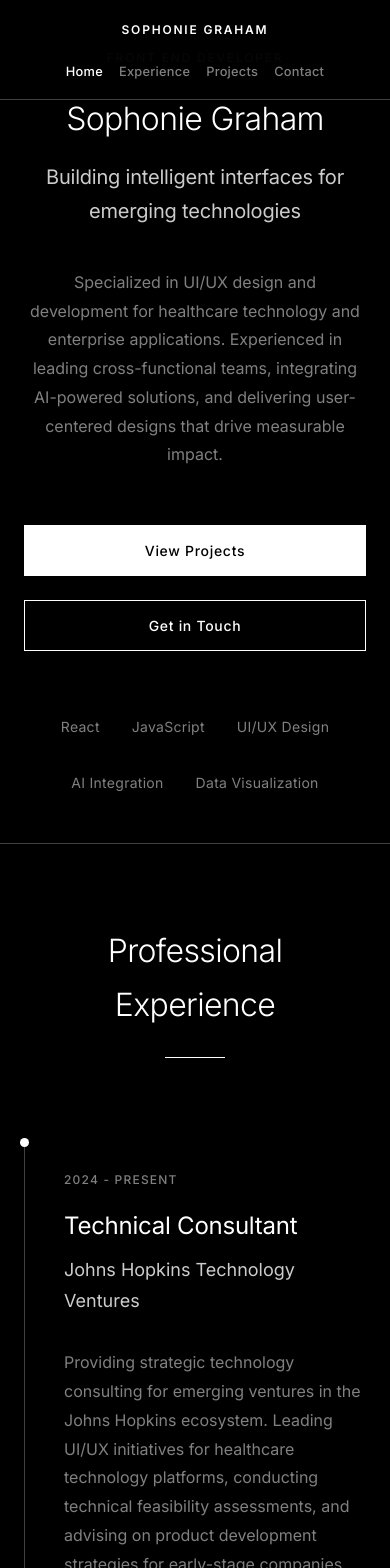
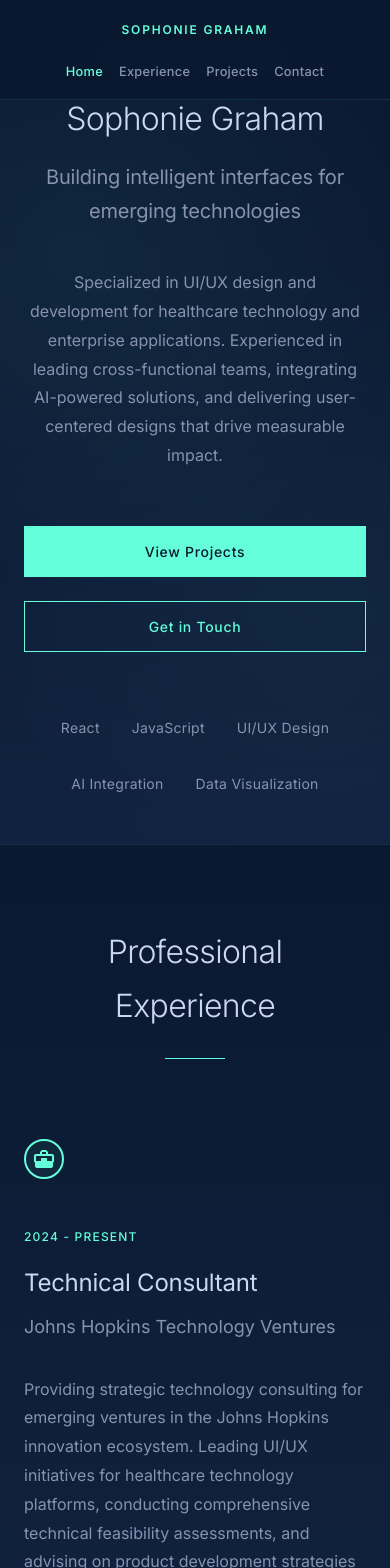
Before and after one commit to sophoniegraham/portfolio-website, a React (Create React App) app: page / in a window 390 px wide. Shown: the top 1568 px of the page. Built offline with nearby package versions, Linux system fonts and the light colour scheme.

Commit message:
Executive polish: Deep Navy gradient, updated contact (sgraha04@gmail.com, USA), SVG icons, JHTV lead position, zero emojis

```diff
--- a/src/App.css
+++ b/src/App.css
@@ -1,4 +1,4 @@
-/* ===== EXECUTIVE MINIMALIST DESIGN ===== */
+/* ===== EXECUTIVE MINIMALIST DESIGN - DEEP NAVY EDITION ===== */
 * {
   margin: 0;
   padding: 0;
@@ -6,14 +6,14 @@
 }
 
 :root {
-  --black: #000000;
+  --navy-deep: #0A192F;
+  --navy-slate: #112240;
+  --navy-light: #1A2F4A;
   --white: #FFFFFF;
-  --gray-dark: #1A1A1A;
-  --gray-medium: #404040;
-  --gray-light: #808080;
-  --gray-subtle: #CCCCCC;
-  --accent: #2563EB;
-  --accent-hover: #1E40AF;
+  --gray-light: #8892B0;
+  --gray-subtle: #CCD6F6;
+  --cyan: #64FFDA;
+  --cyan-glow: rgba(100, 255, 218, 0.1);
 }
 
 html {
@@ -22,8 +22,9 @@ html {
 
 body {
   font-family: 'Inter', -apple-system, BlinkMacSystemFont, 'Segoe UI', sans-serif;
-  background: var(--black);
-  color: var(--white);
+  background: linear-gradient(to bottom, var(--navy-deep), var(--navy-slate));
+  background-attachment: fixed;
+  color: var(--gray-subtle);
   line-height: 1.7;
   -webkit-font-smoothing: antialiased;
   -moz-osx-font-smoothing: grayscale;
@@ -41,14 +42,15 @@ body {
   left: 0;
   right: 0;
   z-index: 1000;
-  background: rgba(0, 0, 0, 0.95);
-  border-bottom: 1px solid var(--gray-medium);
+  background: rgba(10, 25, 47, 0.95);
+  backdrop-filter: blur(10px);
+  border-bottom: 1px solid rgba(100, 255, 218, 0.1);
   transition: all 0.3s ease;
 }
 
 .navbar.scrolled {
-  background: var(--black);
-  box-shadow: 0 1px 0 0 var(--gray-medium);
+  background: rgba(10, 25, 47, 0.98);
+  box-shadow: 0 2px 20px rgba(0, 0, 0, 0.3);
 }
 
 .nav-content {
@@ -64,7 +66,7 @@ body {
   font-size: 0.875rem;
   font-weight: 600;
   letter-spacing: 0.15em;
-  color: var(--white);
+  color: var(--cyan);
 }
 
 .nav-links {
@@ -88,7 +90,7 @@ body {
 
 .nav-links button:hover,
 .nav-links button.active {
-  color: var(--white);
+  color: var(--cyan);
 }
 
 /* ===== HERO SECTION ===== */
@@ -98,12 +100,27 @@ body {
   align-items: center;
   justify-content: center;
   padding: 0 3rem;
-  border-bottom: 1px solid var(--gray-medium);
+  position: relative;
+  overflow: hidden;
+}
+
+.hero-background {
+  position: absolute;
+  top: 0;
+  left: 0;
+  right: 0;
+  bottom: 0;
+  background-image:
+    radial-gradient(circle at 20% 30%, rgba(100, 255, 218, 0.05) 0%, transparent 50%),
+    radial-gradient(circle at 80% 70%, rgba(100, 255, 218, 0.03) 0%, transparent 50%);
+  z-index: 0;
 }
 
 .hero-content {
   max-width: 900px;
   text-align: center;
+  position: relative;
+  z-index: 1;
 }
 
 .hero-label {
@@ -111,7 +128,7 @@ body {
   font-weight: 500;
   letter-spacing: 0.15em;
   text-transform: uppercase;
-  color: var(--gray-light);
+  color: var(--cyan);
   margin-bottom: 2rem;
 }
 
@@ -121,12 +138,12 @@ body {
   line-height: 1.1;
   margin-bottom: 1.5rem;
   letter-spacing: -0.02em;
-  color: var(--white);
+  color: var(--gray-subtle);
 }
 
 .hero-subtitle {
   font-size: 1.5rem;
-  color: var(--gray-subtle);
+  color: var(--gray-light);
   font-weight: 400;
   margin-bottom: 2.5rem;
   letter-spacing: -0.01em;
@@ -154,28 +171,29 @@ body {
   font-family: inherit;
   cursor: pointer;
   transition: all 0.3s ease;
-  border: 1px solid var(--white);
+  border: 1px solid var(--cyan);
   letter-spacing: 0.05em;
 }
 
 .btn-primary {
-  background: var(--white);
-  color: var(--black);
+  background: var(--cyan);
+  color: var(--navy-deep);
 }
 
 .btn-primary:hover {
-  background: var(--gray-subtle);
-  border-color: var(--gray-subtle);
+  background: transparent;
+  color: var(--cyan);
+  box-shadow: 0 0 20px var(--cyan-glow);
 }
 
 .btn-secondary {
   background: transparent;
-  color: var(--white);
+  color: var(--cyan);
 }
 
 .btn-secondary:hover {
-  background: var(--white);
-  color: var(--black);
+  background: var(--cyan);
+  color: var(--navy-deep);
 }
 
 .hero-tech {
@@ -204,7 +222,7 @@ body {
 .projects-section,
 .contact-section {
   padding: 8rem 0;
-  border-bottom: 1px solid var(--gray-medium);
+  border-top: 1px solid rgba(100, 255, 218, 0.1);
 }
 
 .section-header {
@@ -217,12 +235,13 @@ body {
   font-weight: 300;
   margin-bottom: 1.5rem;
   letter-spacing: -0.02em;
+  color: var(--gray-subtle);
 }
 
 .section-line {
   width: 60px;
   height: 1px;
-  background: var(--white);
+  background: var(--cyan);
   margin: 0 auto;
 }
 
@@ -233,34 +252,35 @@ body {
   margin: 0 auto;
 }
 
-.timeline::before {
-  content: '';
-  position: absolute;
-  left: 0;
-  top: 0;
-  bottom: 0;
-  width: 1px;
-  background: var(--gray-medium);
-}
-
 .timeline-item {
   position: relative;
   margin-bottom: 5rem;
-  padding-left: 4rem;
+  display: flex;
+  gap: 3rem;
+  align-items: flex-start;
 }
 
-.timeline-marker {
-  position: absolute;
-  left: -4px;
-  top: 0;
-  width: 9px;
-  height: 9px;
-  background: var(--white);
+.timeline-icon {
+  width: 48px;
+  height: 48px;
+  flex-shrink: 0;
+  display: flex;
+  align-items: center;
+  justify-content: center;
+  border: 2px solid var(--cyan);
   border-radius: 50%;
+  color: var(--cyan);
+  background: rgba(100, 255, 218, 0.05);
+}
+
+.timeline-icon svg {
+  width: 24px;
+  height: 24px;
 }
 
 .timeline-content {
-  padding: 2rem 0;
+  flex: 1;
+  padding: 1.5rem 0;
 }
 
 .timeline-period {
@@ -268,21 +288,21 @@ body {
   font-weight: 500;
   letter-spacing: 0.1em;
   text-transform: uppercase;
-  color: var(--gray-light);
+  color: var(--cyan);
   margin-bottom: 1rem;
 }
 
 .timeline-role {
   font-size: 1.75rem;
   font-weight: 400;
-  color: var(--white);
+  color: var(--gray-subtle);
   margin-bottom: 0.5rem;
   letter-spacing: -0.01em;
 }
 
 .timeline-company {
   font-size: 1.125rem;
-  color: var(--gray-subtle);
+  color: var(--gray-light);
   font-weight: 400;
   margin-bottom: 2rem;
 }
@@ -303,9 +323,9 @@ body {
 .skill-tag {
   padding: 0.5rem 1.25rem;
   background: transparent;
-  border: 1px solid var(--gray-medium);
+  border: 1px solid rgba(100, 255, 218, 0.2);
   font-size: 0.8rem;
-  color: var(--gray-subtle);
+  color: var(--cyan);
   font-weight: 400;
   letter-spacing: 0.02em;
 }
@@ -318,14 +338,37 @@ body {
 }
 
 .project-card {
-  background: transparent;
-  border: 1px solid var(--gray-medium);
-  padding: 3rem;
+  background: var(--navy-light);
+  border: 1px solid rgba(100, 255, 218, 0.1);
   transition: all 0.3s ease;
+  overflow: hidden;
 }
 
 .project-card:hover {
-  border-color: var(--white);
+  border-color: var(--cyan);
+  box-shadow: 0 4px 30px rgba(100, 255, 218, 0.1);
+}
+
+.project-image {
+  width: 100%;
+  height: 250px;
+  background-size: cover;
+  background-position: center;
+  position: relative;
+}
+
+.project-image::after {
+  content: '';
+  position: absolute;
+  top: 0;
+  left: 0;
+  right: 0;
+  bottom: 0;
+  background: linear-gradient(to bottom, transparent, rgba(10, 25, 47, 0.8));
+}
+
+.project-content {
+  padding: 2.5rem;
 }
 
 .project-category {
@@ -333,14 +376,14 @@ body {
   font-weight: 500;
   letter-spacing: 0.1em;
   text-transform: uppercase;
-  color: var(--gray-light);
+  color: var(--cyan);
   margin-bottom: 1.5rem;
 }
 
 .project-title {
   font-size: 1.75rem;
   font-weight: 400;
-  color: var(--white);
+  color: var(--gray-subtle);
   margin-bottom: 1.5rem;
   letter-spacing: -0.01em;
 }
@@ -362,9 +405,9 @@ body {
 .tech-tag {
   padding: 0.375rem 1rem;
   background: transparent;
-  border: 1px solid var(--gray-medium);
+  border: 1px solid rgba(100, 255, 218, 0.2);
   font-size: 0.75rem;
-  color: var(--gray-subtle);
+  color: var(--cyan);
   font-weight: 400;
   letter-spacing: 0.02em;
 }
@@ -384,27 +427,27 @@ body {
   font-weight: 500;
   transition: all 0.3s ease;
   letter-spacing: 0.02em;
-  border: 1px solid var(--white);
+  border: 1px solid var(--cyan);
 }
 
 .btn-project {
-  background: var(--white);
-  color: var(--black);
+  background: var(--cyan);
+  color: var(--navy-deep);
 }
 
 .btn-project:hover {
-  background: var(--gray-subtle);
-  border-color: var(--gray-subtle);
+  background: transparent;
+  color: var(--cyan);
 }
 
 .btn-project-outline {
   background: transparent;
-  color: var(--white);
+  color: var(--cyan);
 }
 
 .btn-project-outline:hover {
-  background: var(--white);
-  color: var(--black);
+  background: var(--cyan);
+  color: var(--navy-deep);
 }
 
 /* ===== CONTACT SECTION ===== */
@@ -431,7 +474,7 @@ body {
 
 .contact-card {
   background: transparent;
-  border: 1px solid var(--gray-medium);
+  border: 1px solid rgba(100, 255, 218, 0.2);
   padding: 3rem 2rem;
   text-decoration: none;
   transition: all 0.3s ease;
@@ -439,7 +482,8 @@ body {
 }
 
 .contact-card:hover {
-  border-color: var(--white);
+  border-color: var(--cyan);
+  background: rgba(100, 255, 218, 0.05);
 }
 
 .contact-card h3 {
@@ -447,20 +491,20 @@ body {
   font-weight: 500;
   letter-spacing: 0.1em;
   text-transform: uppercase;
-  color: var(--gray-light);
+  color: var(--cyan);
   margin-bottom: 1rem;
 }
 
 .contact-card p {
-  color: var(--white);
+  color: var(--gray-subtle);
   font-size: 1rem;
   font-weight: 400;
 }
 
 /* ===== FOOTER ===== */
 .footer {
-  background: var(--black);
-  border-top: 1px solid var(--gray-medium);
+  background: var(--navy-deep);
+  border-top: 1px solid rgba(100, 255, 218, 0.1);
   padding: 3rem;
   text-align: center;
 }
@@ -474,7 +518,7 @@ body {
 
 .footer-location {
   margin-top: 0.5rem;
-  color: var(--gray-medium);
+  color: var(--cyan);
 }
 
 /* ===== RESPONSIVE DESIGN ===== */
@@ -544,19 +588,17 @@ body {
     font-size: 2rem;
   }
 
-  .timeline::before {
-    left: 0;
+  .timeline-item {
+    flex-direction: column;
+    gap: 1.5rem;
   }
 
-  .timeline-item {
-    padding-left: 2.5rem;
+  .timeline-icon {
+    width: 40px;
+    height: 40px;
   }
 
-  .timeline-marker {
-    left: -4px;
-  }
-
-  .project-card {
+  .project-content {
     padding: 2rem;
   }
 
@@ -598,7 +640,7 @@ body {
     font-size: 1.5rem;
   }
 
-  .project-card {
+  .project-content {
     padding: 1.5rem;
   }
 }
--- a/src/App.js
+++ b/src/App.js
@@ -24,27 +24,30 @@ function App() {
   const projects = [
     {
       title: 'FinancePulse Dashboard',
-      description: 'Enterprise-grade financial analytics platform featuring real-time transaction tracking, monthly spending trends visualization, and comprehensive asset management. Built with React and Chart.js, implementing localStorage persistence and strict data validation.',
+      description: 'Enterprise-grade financial analytics platform featuring real-time transaction tracking, monthly spending trends visualization with interactive charts, and comprehensive asset management. Implements localStorage persistence for seamless data continuity and strict validation protocols for transaction integrity.',
       tech: ['React', 'Chart.js', 'LocalStorage', 'Data Validation', 'Financial Analytics'],
       liveUrl: '#',
       githubUrl: '#',
-      category: 'Data Visualization'
+      category: 'Data Visualization',
+      image: 'https://images.unsplash.com/photo-1551288049-bebda4e38f71?w=800&h=500&fit=crop&q=80'
     },
     {
       title: 'Restaurant Orders Platform',
-      description: 'Full-featured e-commerce ordering system with shopping cart functionality, real-time tax calculations, and persistent cart state. Demonstrates advanced state management and transaction processing logic.',
+      description: 'Full-featured e-commerce ordering system with sophisticated shopping cart functionality, real-time tax calculations, and persistent cart state management. Demonstrates advanced state management patterns and transaction processing logic with professional UI design.',
       tech: ['JavaScript', 'CSS3', 'LocalStorage', 'E-commerce Logic'],
       liveUrl: 'https://sophie-restaurantorder.netlify.app',
       githubUrl: 'https://github.com/sophoniegraham/restaurant-orders',
-      category: 'E-commerce'
+      category: 'E-commerce',
+      image: 'https://images.unsplash.com/photo-1555939594-58d7cb561ad1?w=800&h=500&fit=crop&q=80'
     },
     {
       title: 'Task Management System',
-      description: 'Professional productivity application with category-based organization, advanced filtering capabilities, and data persistence. Features include real-time statistics, search functionality, and responsive design.',
+      description: 'Professional productivity application with category-based organization, advanced filtering capabilities, and robust data persistence. Features real-time statistics, intelligent search functionality, and responsive design optimized for cross-platform accessibility.',
       tech: ['React', 'LocalStorage', 'State Management', 'UI/UX Design'],
       liveUrl: 'https://sophie-todo-app.netlify.app',
       githubUrl: 'https://github.com/sophoniegraham/todo-app',
-      category: 'Productivity'
+      category: 'Productivity',
+      image: 'https://images.unsplash.com/photo-1484480974693-6ca0a78fb36b?w=800&h=500&fit=crop&q=80'
     }
   ];
 
@@ -53,31 +56,45 @@ function App() {
       role: 'Technical Consultant',
       company: 'Johns Hopkins Technology Ventures',
       period: '2024 - Present',
-      description: 'Providing strategic technology consulting for emerging ventures in the Johns Hopkins ecosystem. Leading UI/UX initiatives for healthcare technology platforms, conducting technical feasibility assessments, and advising on product development strategies for early-stage companies.',
-      skills: ['Tech Consulting', 'UI/UX Strategy', 'Healthcare Technology', 'Product Advisory', 'Emerging Technologies']
+      description: 'Providing strategic technology consulting for emerging ventures in the Johns Hopkins innovation ecosystem. Leading UI/UX initiatives for healthcare technology platforms, conducting comprehensive technical feasibility assessments, and advising on product development strategies for early-stage companies. Collaborating with venture capital partners and entrepreneurs to accelerate commercialization of breakthrough technologies.',
+      skills: ['Tech Consulting', 'UI/UX Strategy', 'Healthcare Technology', 'Product Advisory', 'Venture Development'],
+      icon: 'briefcase'
+    },
+    {
+      role: 'AI Integration Developer',
+      company: 'Maryland Business Innovation Association',
+      period: '2024',
+      description: 'Developed innovative AI-powered career mapping platform through MBIA strategic partnership. Integrated machine learning algorithms for personalized career recommendations, implemented advanced data visualization dashboards, and architected scalable frontend systems. Collaborated with data scientists and product strategists to deliver intelligent career guidance solutions serving diverse professional populations.',
+      skills: ['AI Integration', 'Data Visualization', 'React Development', 'API Integration', 'Machine Learning Applications'],
+      icon: 'brain'
     },
     {
       role: 'Lead Design Consultant',
       company: 'Johns Hopkins Medicine - Technology Innovation Center',
       period: '2023 - Present',
-      description: 'Leading cross-functional design initiatives for clinical technology solutions at one of the nation\'s premier healthcare institutions. Collaborating with medical professionals, engineers, and product teams to deliver user-centered designs that enhance patient care and clinical workflows. Spearheading UI/UX research and design system development.',
-      skills: ['Cross-functional Leadership', 'Clinical Tech Design', 'User Research', 'Design Systems', 'Stakeholder Management']
+      description: 'Leading cross-functional design initiatives for clinical technology solutions at premier healthcare institution. Collaborating with medical professionals, engineers, and product teams to deliver user-centered designs that enhance patient care and clinical workflows. Spearheading UI/UX research, design system development, and accessibility standards for mission-critical healthcare applications.',
+      skills: ['Cross-functional Leadership', 'Clinical Tech Design', 'User Research', 'Design Systems', 'Healthcare Innovation'],
+      icon: 'medical'
     },
     {
       role: 'UX Lead',
       company: 'LactiSure MVP',
       period: '2024',
-      description: 'Directed comprehensive UX strategy for maternal health technology platform. Led user research initiatives, designed intuitive mobile interfaces, and conducted iterative usability testing. Established design frameworks that increased user engagement and improved accessibility for underserved populations.',
-      skills: ['UX Strategy', 'Mobile Design', 'Usability Testing', 'Health Technology', 'Accessibility']
-    },
-    {
-      role: 'AI Integration Developer',
-      company: 'Maryland Business Innovation Association (MBIA)',
-      period: '2024',
-      description: 'Developed innovative AI-powered career mapping platform through MBIA partnership. Integrated machine learning algorithms for personalized career recommendations, implemented advanced data visualization dashboards, and architected scalable frontend systems. Collaborated with data scientists and product strategists to deliver intelligent career guidance solutions.',
-      skills: ['AI Integration', 'Data Visualization', 'React Development', 'API Integration', 'Machine Learning Applications']
+      description: 'Directed comprehensive UX strategy for maternal health technology platform. Led user research initiatives, designed intuitive mobile interfaces, and conducted iterative usability testing. Established design frameworks that increased user engagement and improved accessibility for underserved populations in maternal healthcare.',
+      skills: ['UX Strategy', 'Mobile Design', 'Usability Testing', 'Health Technology', 'Accessibility Design'],
+      icon: 'heart'
     }
   ];
+
+  const getIconPath = (iconType) => {
+    const icons = {
+      briefcase: 'M20 7h-4V5l-2-2h-4L8 5v2H4c-1.1 0-2 .9-2 2v5c0 .75.4 1.38 1 1.73V19c0 1.11.89 2 2 2h14c1.11 0 2-.89 2-2v-3.28c.59-.35 1-.99 1-1.72V9c0-1.1-.9-2-2-2zM10 5h4v2h-4V5zM4 9h16v5h-5v-3H9v3H4V9z',
+      brain: 'M12 2C6.48 2 2 6.48 2 12s4.48 10 10 10 10-4.48 10-10S17.52 2 12 2zm0 18c-4.41 0-8-3.59-8-8s3.59-8 8-8 8 3.59 8 8-3.59 8-8 8zm-1-13h2v6h-2zm0 8h2v2h-2z',
+      medical: 'M19 3H5c-1.1 0-1.99.9-1.99 2L3 19c0 1.1.9 2 2 2h14c1.1 0 2-.9 2-2V5c0-1.1-.9-2-2-2zm-1 11h-4v4h-4v-4H6v-4h4V6h4v4h4v4z',
+      heart: 'M12 21.35l-1.45-1.32C5.4 15.36 2 12.28 2 8.5 2 5.42 4.42 3 7.5 3c1.74 0 3.41.81 4.5 2.09C13.09 3.81 14.76 3 16.5 3 19.58 3 22 5.42 22 8.5c0 3.78-3.4 6.86-8.55 11.54L12 21.35z'
+    };
+    return icons[iconType] || icons.briefcase;
+  };
 
   return (
     <div className="App">
@@ -96,6 +113,7 @@ function App() {
 
       {/* Hero Section */}
       <section id="home" className="hero-section">
+        <div className="hero-background"></div>
         <div className="hero-content">
           <div className="hero-label">Front End Developer</div>
           <h1 className="hero-title">Sophonie Graham</h1>
@@ -133,7 +151,11 @@ function App() {
           <div className="timeline">
             {experiences.map((exp, index) => (
               <div key={index} className="timeline-item">
-                <div className="timeline-marker"></div>
+                <div className="timeline-icon">
+                  <svg viewBox="0 0 24 24" fill="none" xmlns="http://www.w3.org/2000/svg">
+                    <path d={getIconPath(exp.icon)} fill="currentColor"/>
+                  </svg>
+                </div>
                 <div className="timeline-content">
                   <div className="timeline-header">
                     <div>
@@ -165,6 +187,8 @@ function App() {
           <div className="projects-grid">
             {projects.map((project, index) => (
               <div key={index} className="project-card">
+                <div className="project-image" style={{backgroundImage: `url(${project.image})`}}></div>
+                <div className="project-content">
                   <div className="project-category">{project.category}</div>
                   <h3 className="project-title">{project.title}</h3>
                   <p className="project-description">{project.description}</p>
@@ -180,6 +204,7 @@ function App() {
                     <a href={project.githubUrl} target="_blank" rel="noopener noreferrer" className="btn-project-outline">
                       View Code
                     </a>
+                  </div>
                 </div>
               </div>
             ))}
@@ -199,9 +224,9 @@ function App() {
             Let's discuss how I can contribute to your team.
           </p>
           <div className="contact-grid">
-            <a href="mailto:sophonieg14@gmail.com" className="contact-card">
+            <a href="mailto:sgraha04@gmail.com" className="contact-card">
               <h3>Email</h3>
-              <p>sophonieg14@gmail.com</p>
+              <p>sgraha04@gmail.com</p>
             </a>
             <a href="https://www.linkedin.com/in/sophonie-graham-b28705119/" target="_blank" rel="noopener noreferrer" className="contact-card">
               <h3>LinkedIn</h3>
@@ -219,7 +244,7 @@ function App() {
       <footer className="footer">
         <div className="footer-content">
           <p>&copy; 2026 Sophonie Graham. All rights reserved.</p>
-          <p className="footer-location">Kingston, Jamaica</p>
+          <p className="footer-location">United States</p>
         </div>
       </footer>
     </div>
```
Lines whose indentation alone changed are shown as unchanged.
